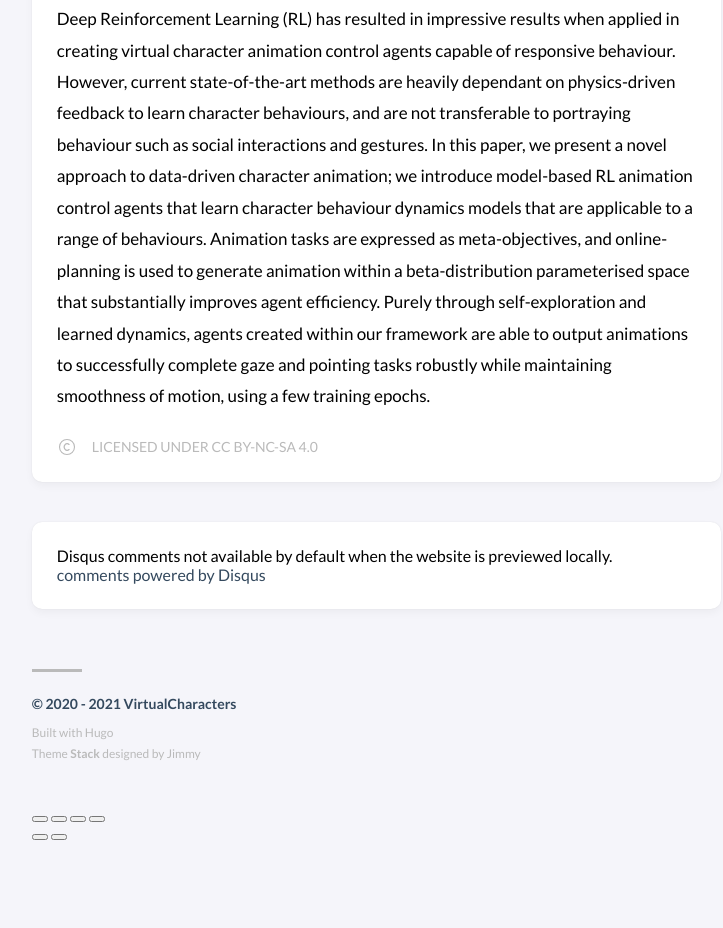
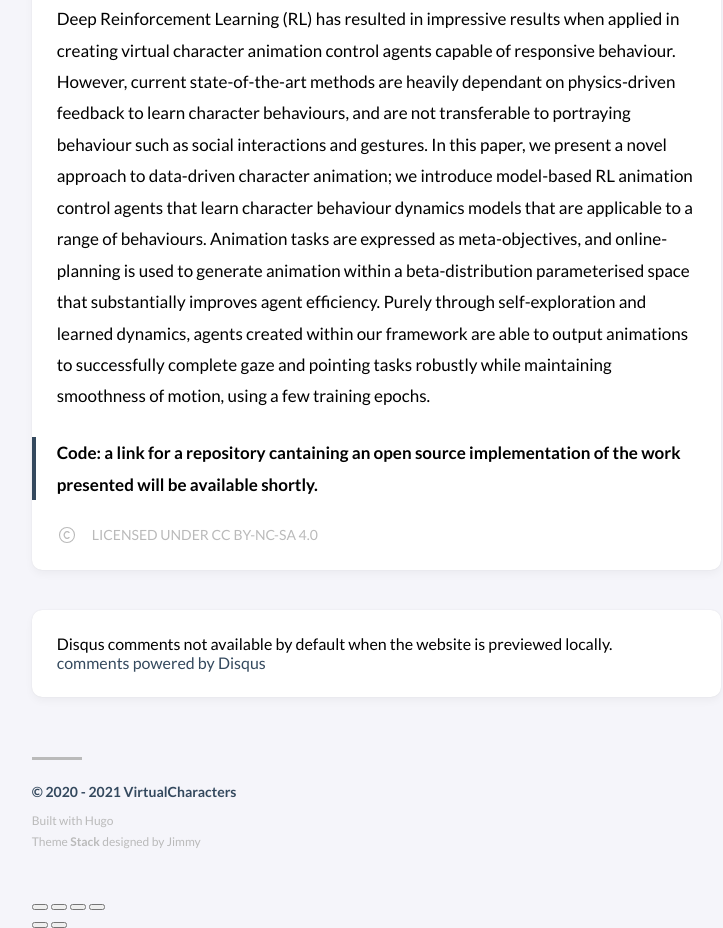
Before and after one commit to virtualcharacters/virtualcharacters.github.io, a plain HTML site: page p/AMSTA2021/index.html in a window 1280 px wide. Shown: the part 669-1597 px from the top of the page, without its empty margins (390-1113 px from the left). Before the commit the page ends 1509 px from the top, so only its background shows below. Drawn offline with Linux system fonts and the light colour scheme; some packages are replaced by stand-ins of ours; a script that the page names is missing.

Commit message:
Update index.html

```diff
--- a/p/AMSTA2021/index.html
+++ b/p/AMSTA2021/index.html
@@ -224,7 +224,7 @@
 
 <p>Deep Reinforcement Learning (RL) has resulted in impressive results when applied in creating virtual character animation control agents capable of responsive behaviour. However, current state-of-the-art methods are heavily dependant on physics-driven feedback to learn character behaviours, and are not transferable to portraying behaviour such as social interactions and gestures. In this paper, we present a novel approach to data-driven character animation; we introduce model-based RL animation control agents that learn character behaviour dynamics models that are applicable to a range of behaviours. Animation tasks are expressed as meta-objectives, and online-planning is used to generate animation within a beta-distribution parameterised space that substantially improves agent efficiency. Purely through self-exploration and learned dynamics, agents created within our framework are able to output animations to successfully complete gaze and pointing tasks robustly while maintaining smoothness of motion, using a few training epochs.
 </p>
-
+<h4>Code: a link for a repository cantaining an open source implementation of the work presented will be available shortly.</h4>
 </section>
 
 
```
